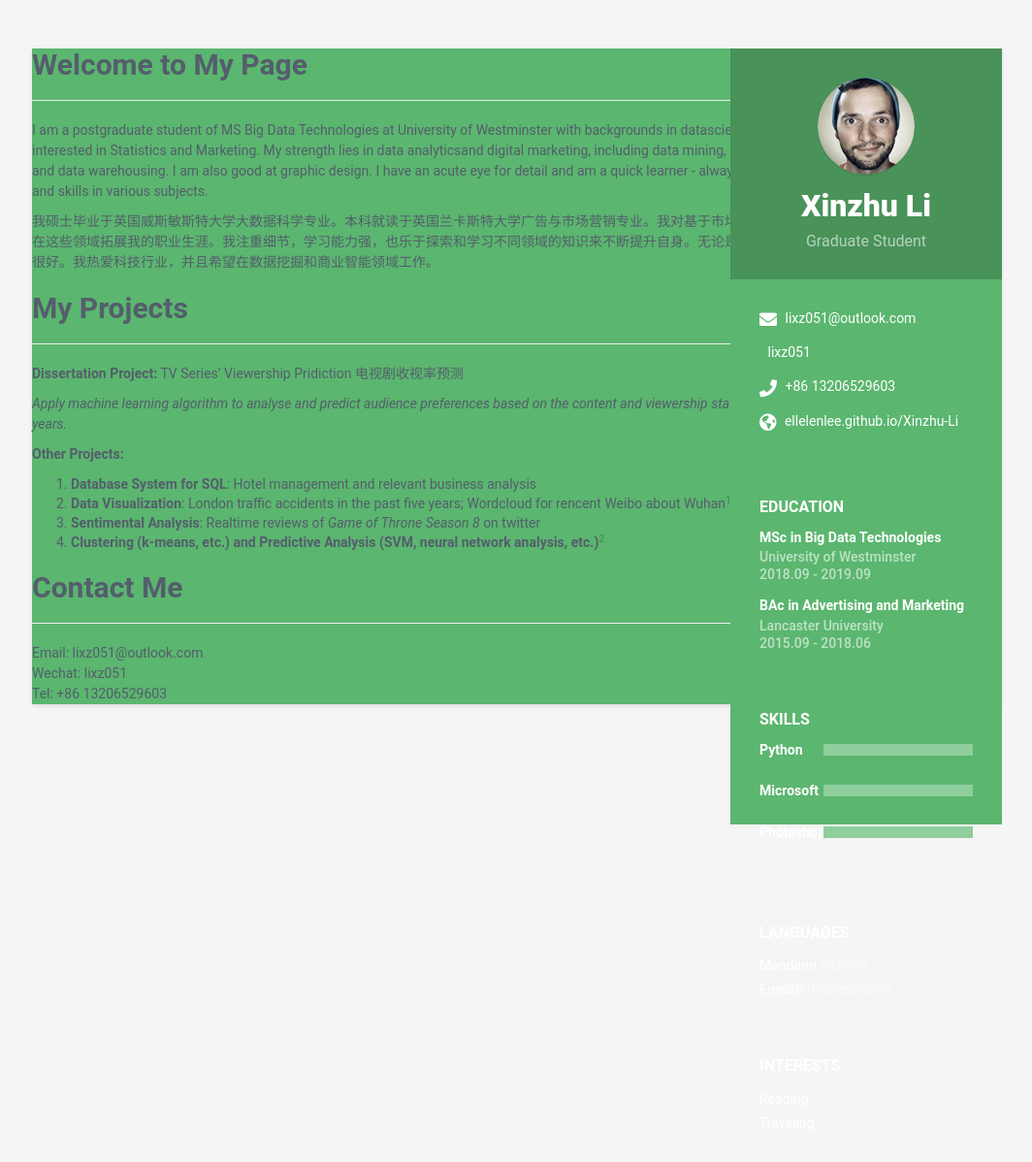
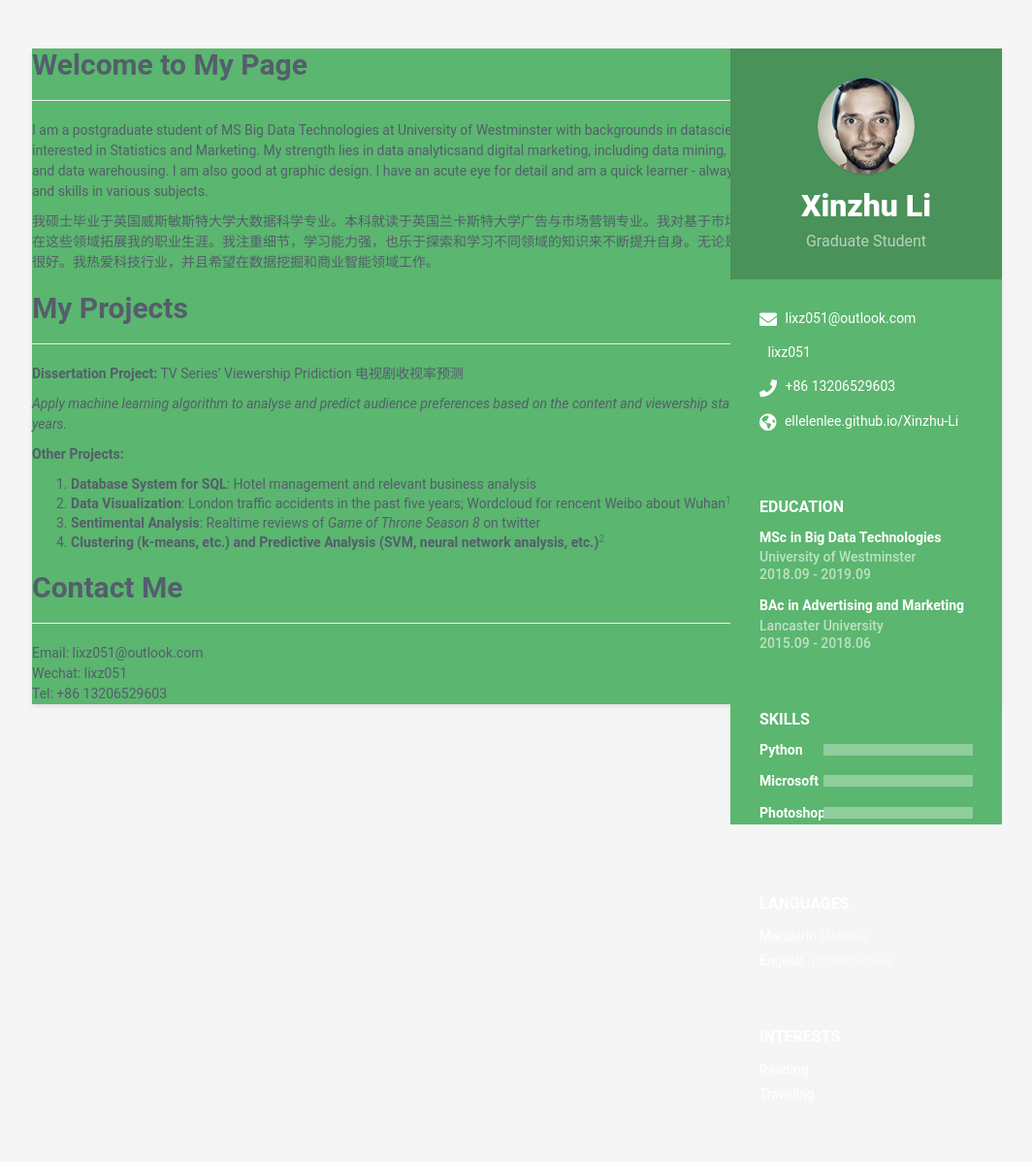
Before and after one commit to ellelenlee/Xinzhu-Li, a Jekyll site: the page built from index.md, in a window 1280 px wide. Shown: the whole page at 97% size, without its empty margins (107-1171 px from the left). Built offline with Jekyll 4.4.1, drawn with Linux system fonts in a browser that asks for light colours; our own code applies the rules of GitHub Pages for plain Markdown files; after the commit the page ends 1168 px from its top, so only the background shows below that.

Commit message:
Update _base.scss

```diff
--- a/_sass/_base.scss
+++ b/_sass/_base.scss
@@ -154,7 +154,7 @@ p {
 
     .skillset {
         .item {
-            margin-bottom: 15px;
+            margin-bottom: 5px;
             overflow: hidden;
         }
         .level-title {
@@ -164,7 +164,7 @@ p {
         }
         .level-bar {
             height: 12px;
-             background: $smoky-white;
+            background: $smoky-white;
         }
         .level-bar-inner {
             height: 12px;
```
